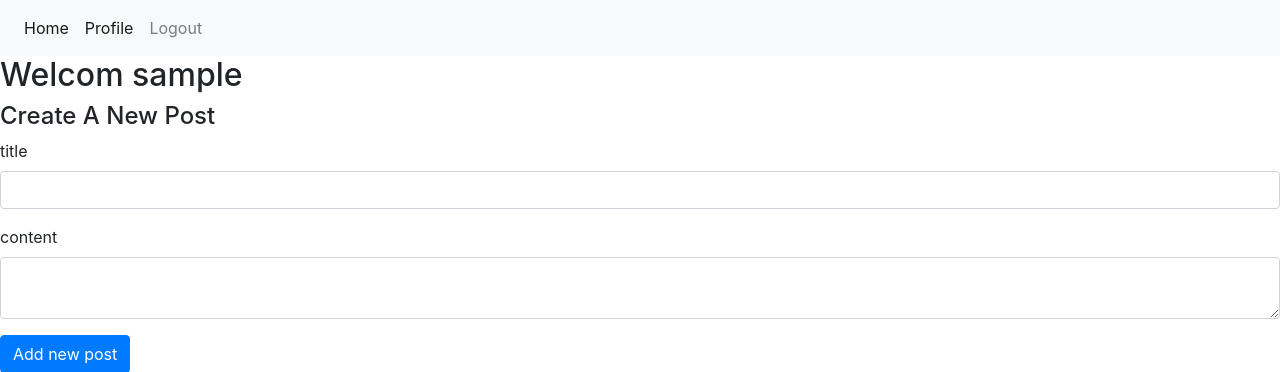
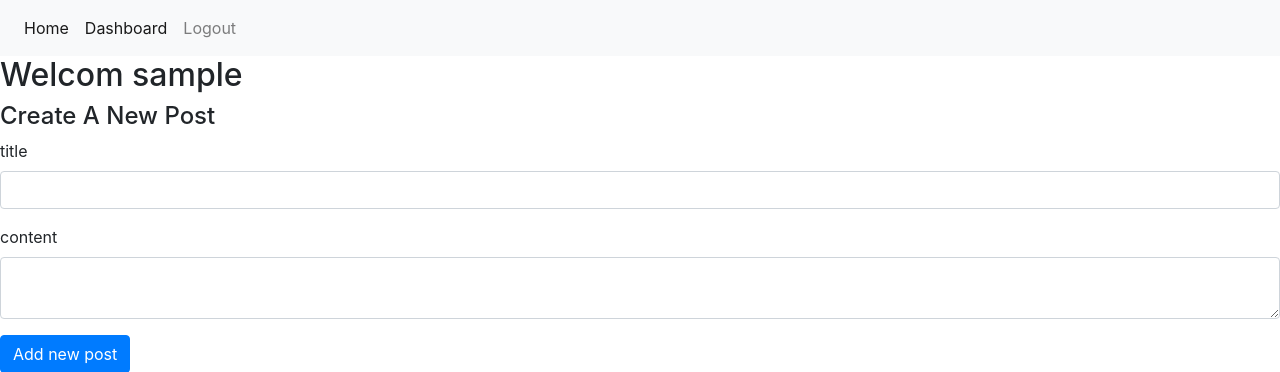
Before and after one commit to Kayexie/the-tech-blog, a Node server app: page /profile in a window 1280 px wide. Shown: the top 372 px of the page. Run offline with Node 20, Linux system fonts and the light colour scheme; a user stored in the database is signed in; data that the repository does not hold is empty; some libraries are stand-ins or nearby versions.

Commit message:
update comment route

```diff
--- a/public/js/comment.js
+++ b/public/js/comment.js
@@ -1,3 +1,6 @@
+
+//create comment.
+
 const addCommentHandler = async (event)=> {
 event.preventDefault();
 
@@ -21,3 +24,5 @@ const response = await fetch('/api/comments', {
 
 
 document.querySelector('.add-comment').addEventListener('submit', addCommentHandler);
+
+//
--- a/public/js/profile.js
+++ b/public/js/profile.js
@@ -67,6 +67,6 @@ const updateHandler = async(event) =>{
   }
 }
 
+document.querySelector('#generatepost').addEventListener('submit', createHandler);
 document.querySelector('#update').addEventListener('click', updateHandler);
-// document.querySelector('#delete').addEventListener('click', deleteHandler);
-document.querySelector('#generatepost').addEventListener('submit', createHandler);
+document.querySelector('#delete').addEventListener('click', deleteHandler);
--- a/views/layouts/main.handlebars
+++ b/views/layouts/main.handlebars
@@ -19,7 +19,7 @@
                     <a class="nav-link" href="/">Home</a>
                 </li>
                 <li class="nav-item active">
-                    <a class="nav-link" href="/profile">Profile</a>
+                    <a class="nav-link" href="/profile">Dashboard</a>
                 </li>
                 <li class="nav-item">
                     <a class="nav-link" id="logout">Logout</a>
@@ -31,6 +31,9 @@
             <ul class="navbar-nav mr-auto">
                 <li class="nav-item active">
                     <a class="nav-link" href="/">Home</a>
+                </li>
+                <li class="nav-item active">
+                    <a class="nav-link" href="/login">Dashboard</a>
                 </li>
                 <li class="nav-item active">
                     <a class="nav-link" href="/login">Login</a>
```
